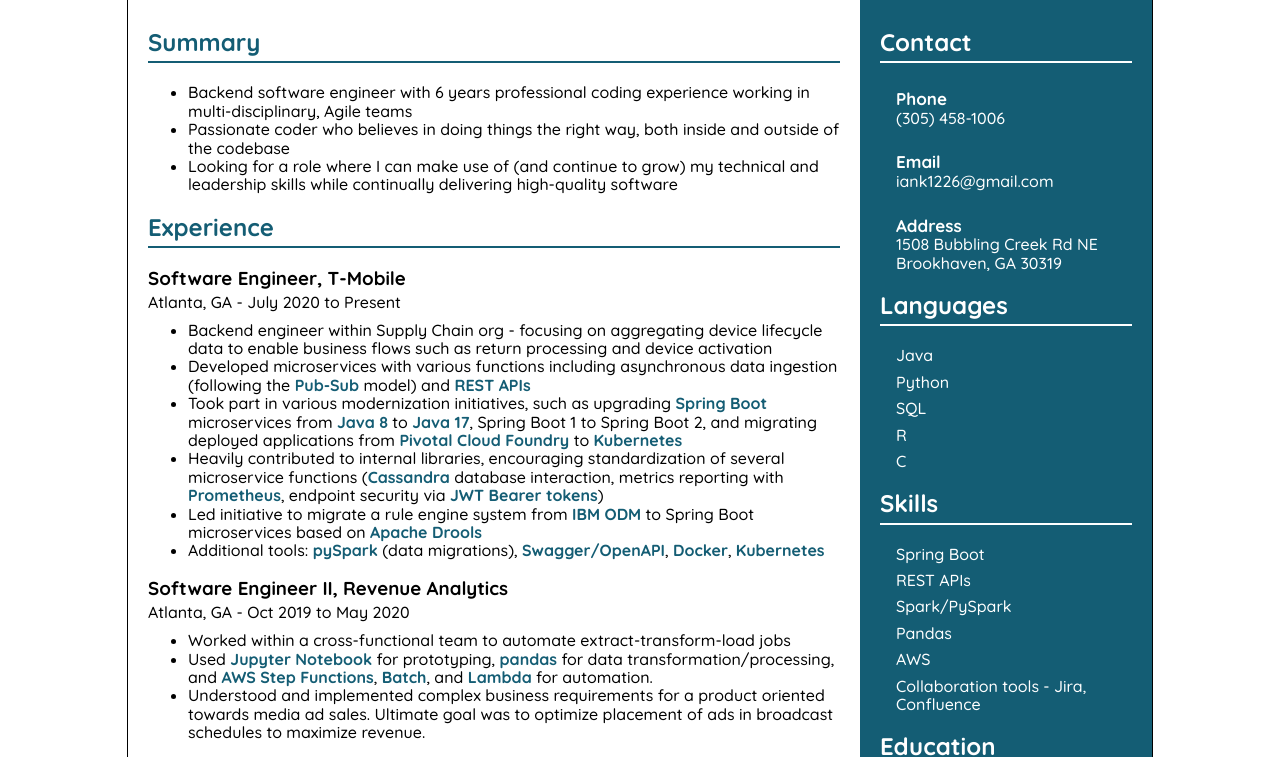
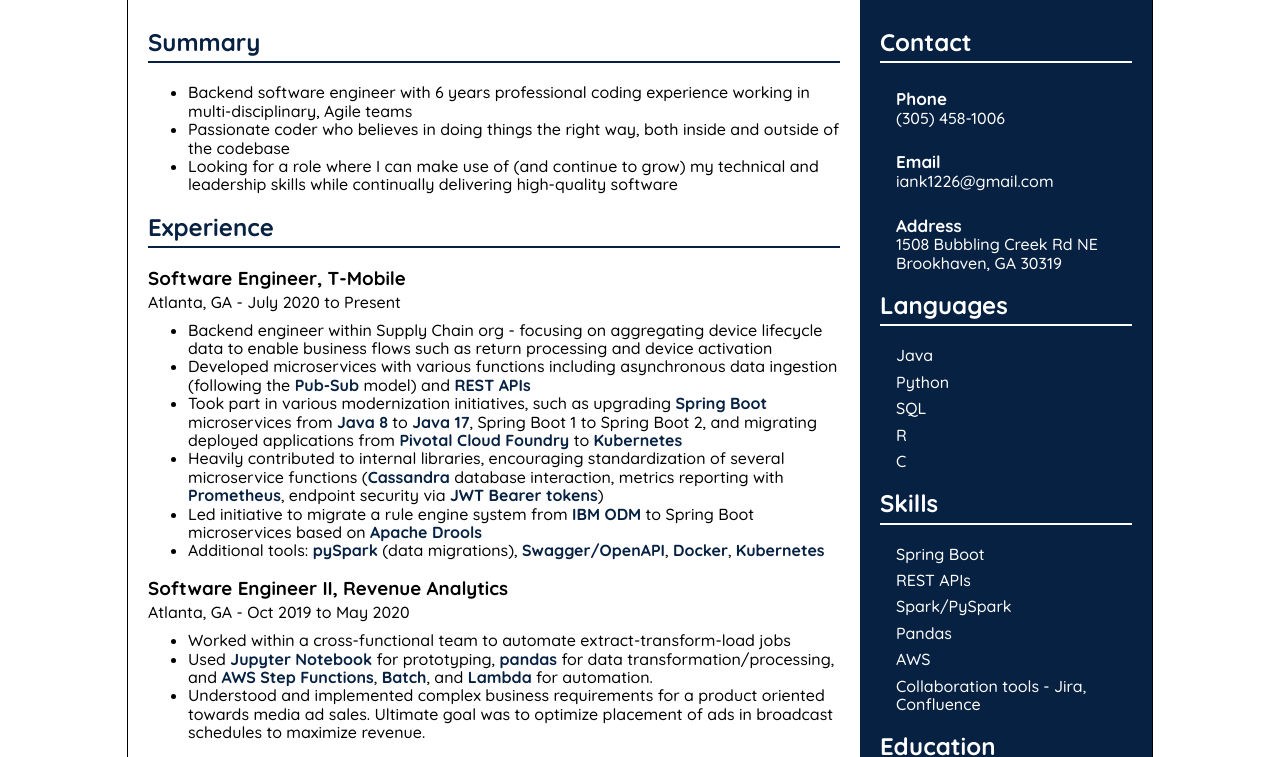
Before and after one commit to idemockle/html-resume, a plain HTML site: page index.html in a window 1280 px wide. Shown: the part 127-884 px from the top of the page. Drawn offline with Linux system fonts and the light colour scheme.

Commit message:
Update main color

```diff
--- a/resume.css
+++ b/resume.css
@@ -1,7 +1,7 @@
 @import url('https://fonts.googleapis.com/css2?family=Noto+Sans:wght@400;700&family=Quicksand:wght@500;700&display=swap');
 
 :root {
-    --main-color: #145d74;
+    --main-color: #072142;
     --sidebar-color: white;
 }
 
```
